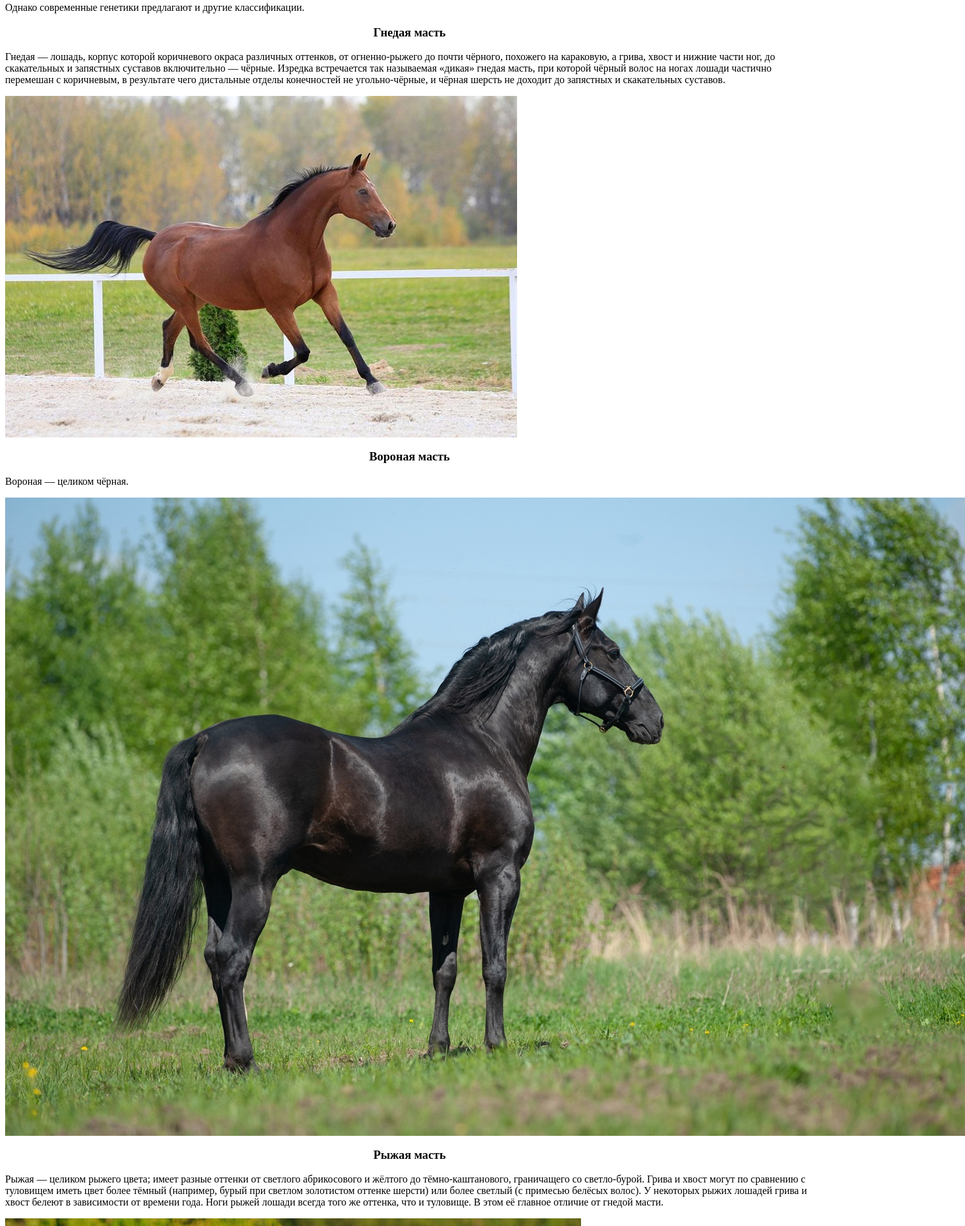
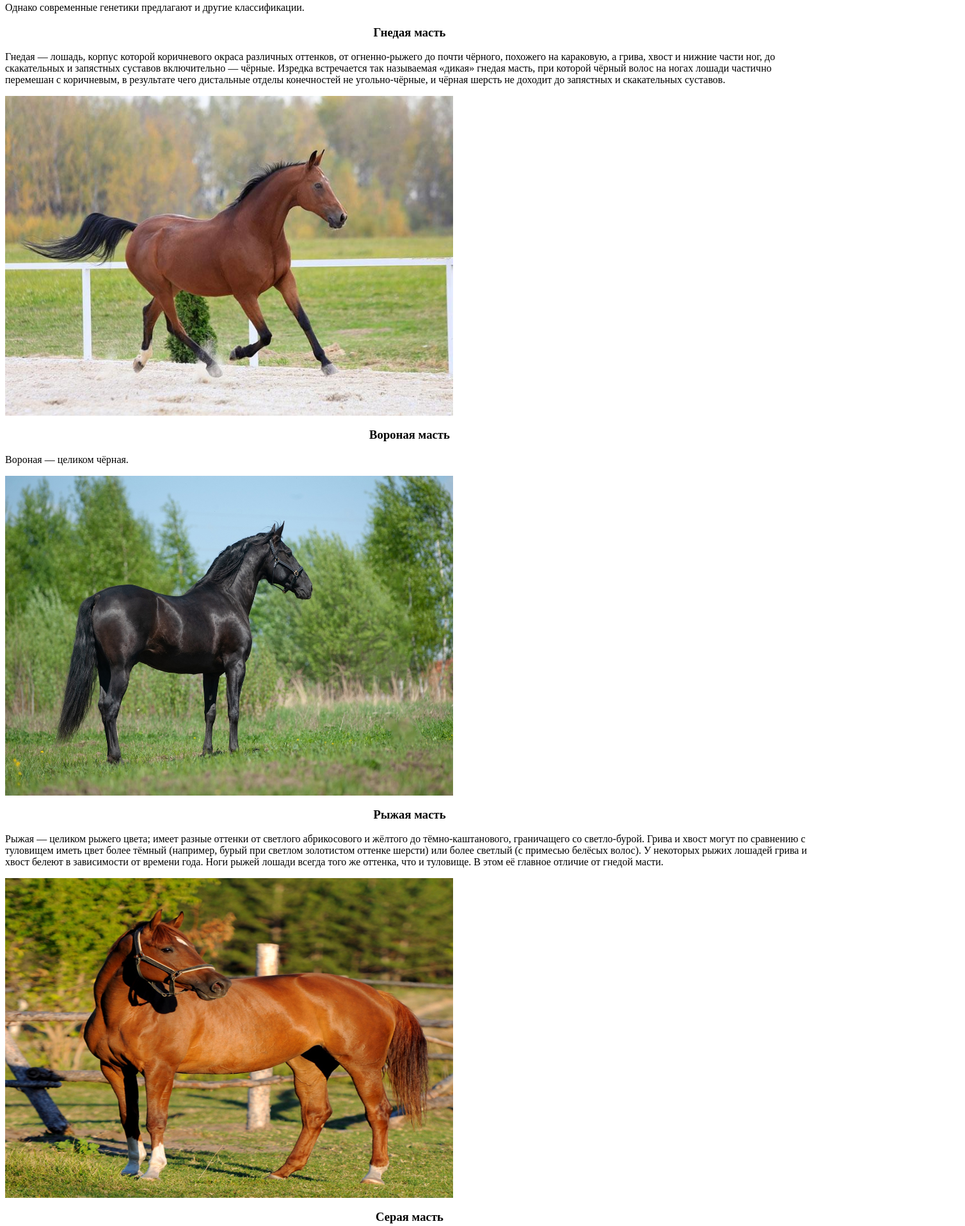
Before and after one commit to Maria20112/index, a plain HTML site: page color.html in a window 1280 px wide. Shown: the part 248-2165 px from the top of the page at 64% size, 1508 px wide, since content can reach past the window. Drawn offline with Linux system fonts and the light colour scheme.

Commit message:
Update color.html

```diff
--- a/color.html
+++ b/color.html
@@ -19,16 +19,16 @@
  а грива, хвост и нижние части ног, до скакательных и запястных суставов включительно — чёрные. Изредка встречается так называемая «дикая» гнедая масть,
  при которой чёрный волос на ногах лошади частично перемешан с коричневым,
  в результате чего дистальные отделы конечностей не угольно-чёрные, и чёрная шерсть не доходит до запястных и скакательных суставов.</p>
-<img src = "pic/gnedaya-mast-loshadi-2.jpg">
+<img src = "pic/gnedaya-mast-loshadi-2.jpg" align = "middle" height = "500" width = "700">
 <h3><p align = "center">Вороная масть</p></h3>
 <p>Вороная — целиком чёрная.</p>
-<img src = "pic/Вороная.jpg">
+<img src = "pic/Вороная.jpg" align = "middle" height = "500" width = "700">
 <h3><p align = "center">Рыжая масть</p></h3>
 <p>Рыжая — целиком рыжего цвета; имеет разные оттенки от светлого абрикосового и жёлтого до тёмно-каштанового, граничащего со светло-бурой.
  Грива и хвост могут по сравнению с туловищем иметь цвет более тёмный (например, бурый при светлом золотистом оттенке шерсти) или более светлый (с примесью белёсых волос).
  У некоторых рыжих лошадей грива и хвост белеют в зависимости от времени года.
  Ноги рыжей лошади всегда того же оттенка, что и туловище. В этом её главное отличие от гнедой масти.</p>
-<img src = "pic/Рыжая.jpg">
+<img src = "pic/Рыжая.jpg" align = "middle" height = "500" width = "700">
 <h3><p align = "center">Серая масть</p></h3>
 <p>Серая — седая. На любой из вышеперечисленных мастей примесь белых волос, которая увеличивается с каждой линькой.
  Серый жеребёнок может родиться, например, вороным, но уже в возрасте нескольких месяцев у него появятся белые волоски, которых с возрастом будет всё больше и больше.
@@ -41,6 +41,6 @@
  Серая масть относится к мастям из двух смешанных цветов как покровного волоса, так и гривы с хвостом.
  Это смесь чёрных волос с белыми. Их сочетания в разных пропорциях и конфигурациях дают как тёмно-серую, так и светло-серую масть, или «горностаевую» (почти чёрные хвост и грива при светлом корпусе), или «в яблоках».
  К старости серые лошади становятся совершенно белыми с разбросанными по корпусу мелкими тёмными пятнышками — «в гречку».</p>
-<img src = "pic/Серая.jpg">
+<img src = "pic/Серая.jpg" align = "middle" height = "500" width = "700">
 </body>
 </html>
```
